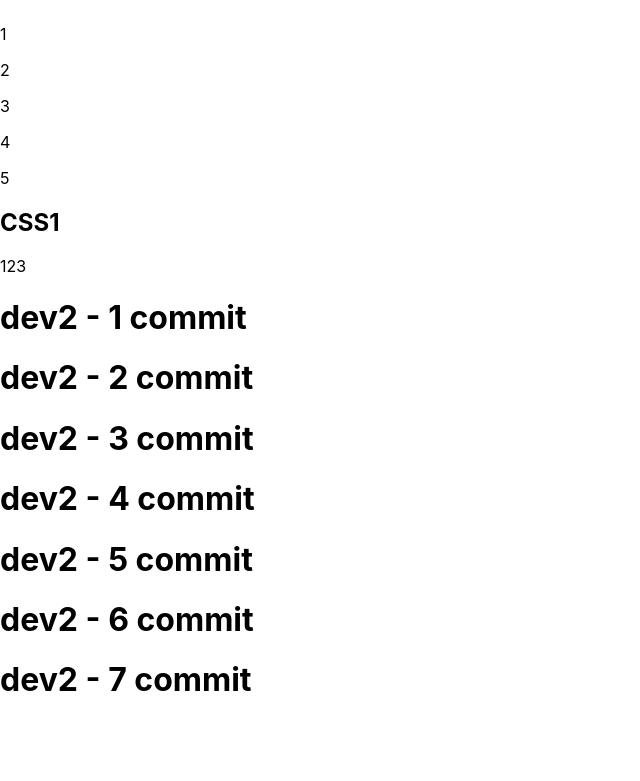
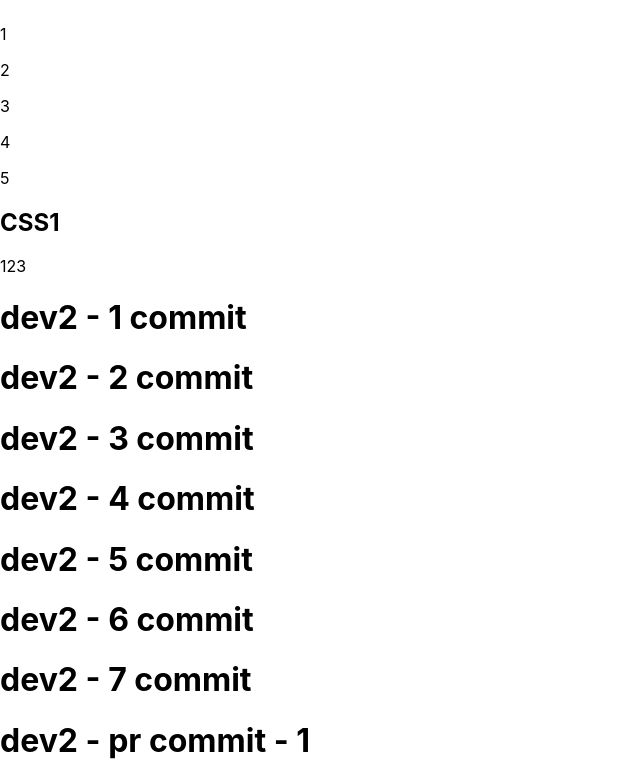
Before and after one commit to safronman/test_git2, a React (Create React App) app: page / in a window 1280 px wide. Shown: the part 273-1054 px from the top of the page, without its empty margins (0-640 px from the left). Before the commit the page ends 994 px from the top, so only its background shows below. Built offline with nearby package versions, Linux system fonts and the light colour scheme.

Commit message:
<h1>dev2 - pr commit - 1</h1>

```diff
--- a/src/App.js
+++ b/src/App.js
@@ -35,6 +35,7 @@ function App() {
             <h1>dev2 - 5 commit</h1>
             <h1>dev2 - 6 commit</h1>
             <h1>dev2 - 7 commit</h1>
+            <h1>dev2 - pr commit - 1</h1>
         </div>
 
     );
```
